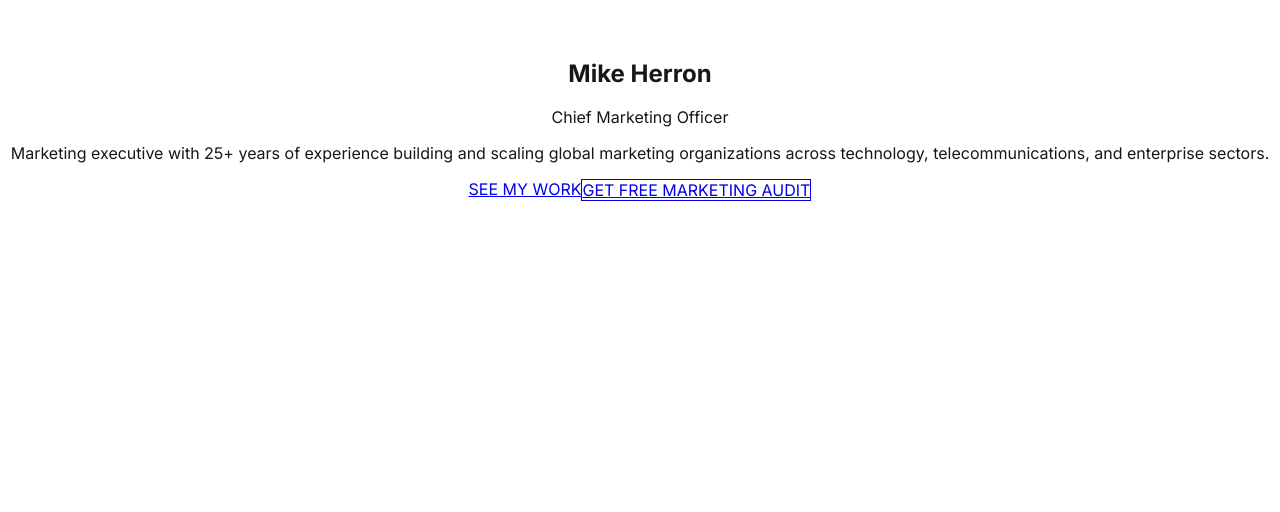
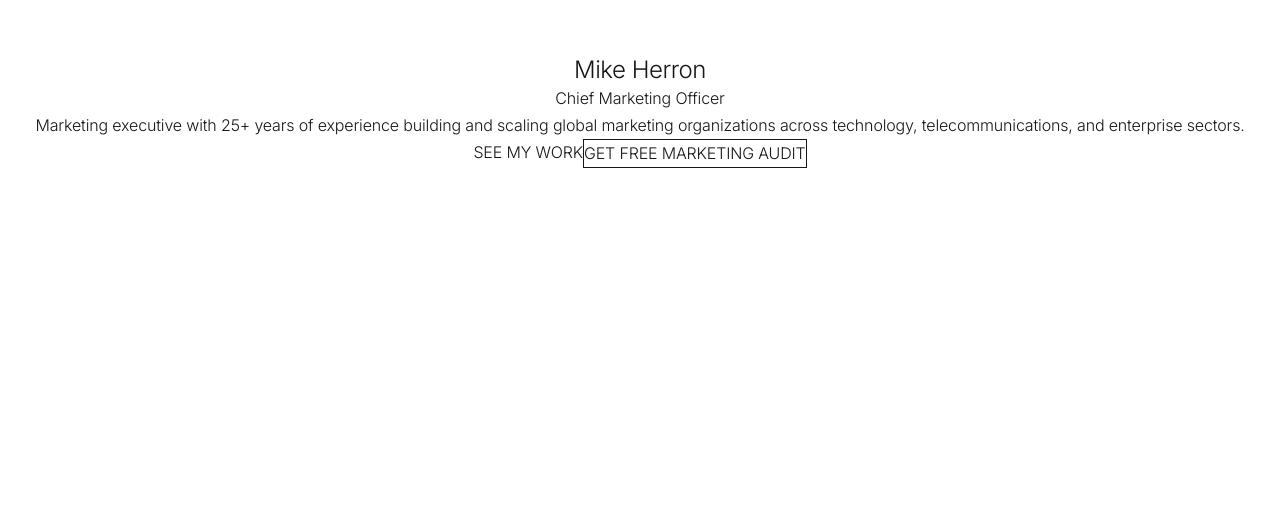
Before and after one commit to mrh1976/mherron, a Next.js app: page / in a window 1280 px wide. Shown: the part 288-800 px from the top of the page. Built offline with nearby package versions, Linux system fonts and the light colour scheme.

Commit message:
Update globals.css

```diff
--- a/app/globals.css
+++ b/app/globals.css
@@ -1,23 +1,50 @@
 @tailwind base;
 @tailwind components;
 @tailwind utilities;
+
+@import url('https://fonts.googleapis.com/css2?family=Inter:wght@300;400;500;600&display=swap');
 
 :root {
   --background: #ffffff;
   --foreground: #171717;
 }
 
-@media (prefers-color-scheme: dark) {
-  :root {
-    --background: #0a0a0a;
-    --foreground: #ededed;
-  }
+* {
+  margin: 0;
+  padding: 0;
+  box-sizing: border-box;
+}
+
+html {
+  scroll-behavior: smooth;
 }
 
 body {
   color: var(--foreground);
   background: var(--background);
-  font-family: Arial, Helvetica, sans-serif;
+  font-family: 'Inter', -apple-system, BlinkMacSystemFont, 'Segoe UI', sans-serif;
+  font-weight: 300;
+  letter-spacing: -0.01em;
+  line-height: 1.7;
+  -webkit-font-smoothing: antialiased;
+  -moz-osx-font-smoothing: grayscale;
+}
+
+h1, h2, h3, h4, h5, h6 {
+  font-weight: 300;
+  letter-spacing: -0.02em;
+  line-height: 1.2;
+}
+
+a {
+  text-decoration: none;
+  color: inherit;
+}
+
+section {
+  opacity: 1;
+  transform: translateY(0);
+  transition: all 0.6s ease;
 }
 
 @layer utilities {
```
